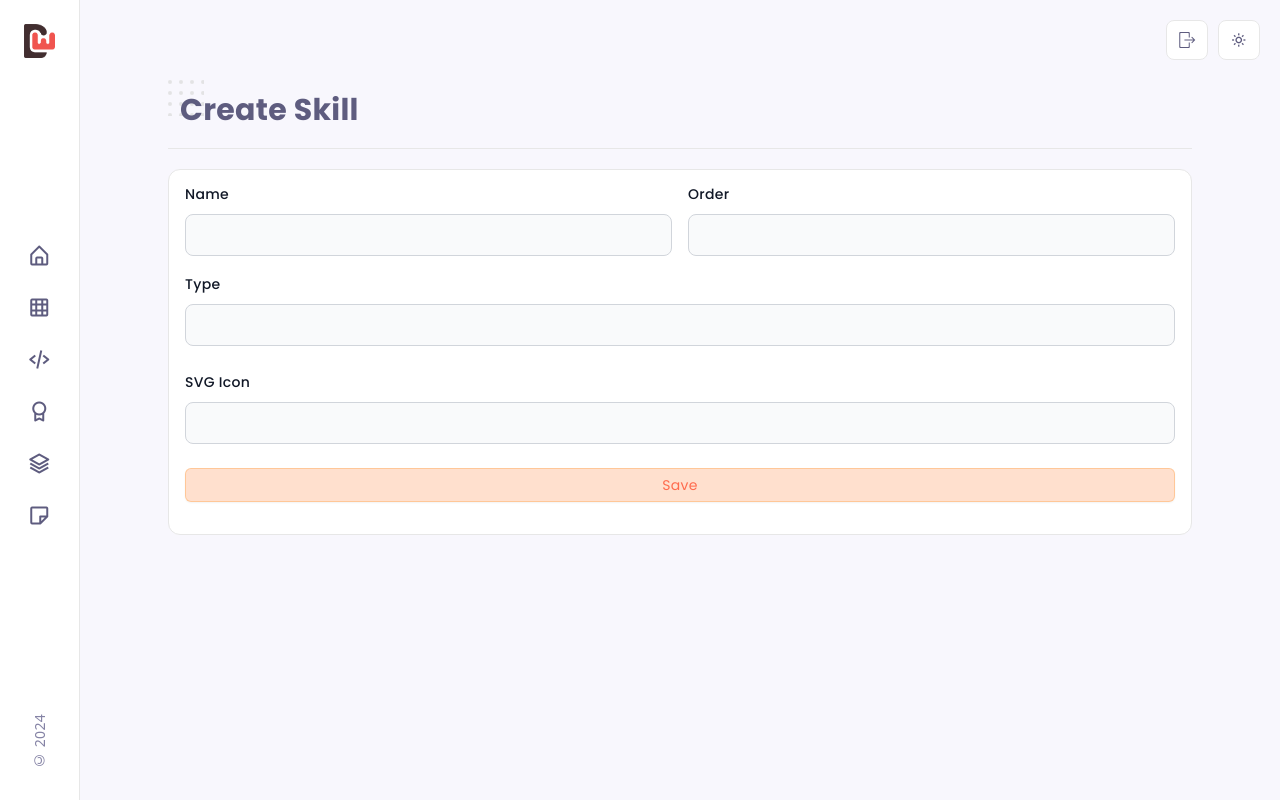
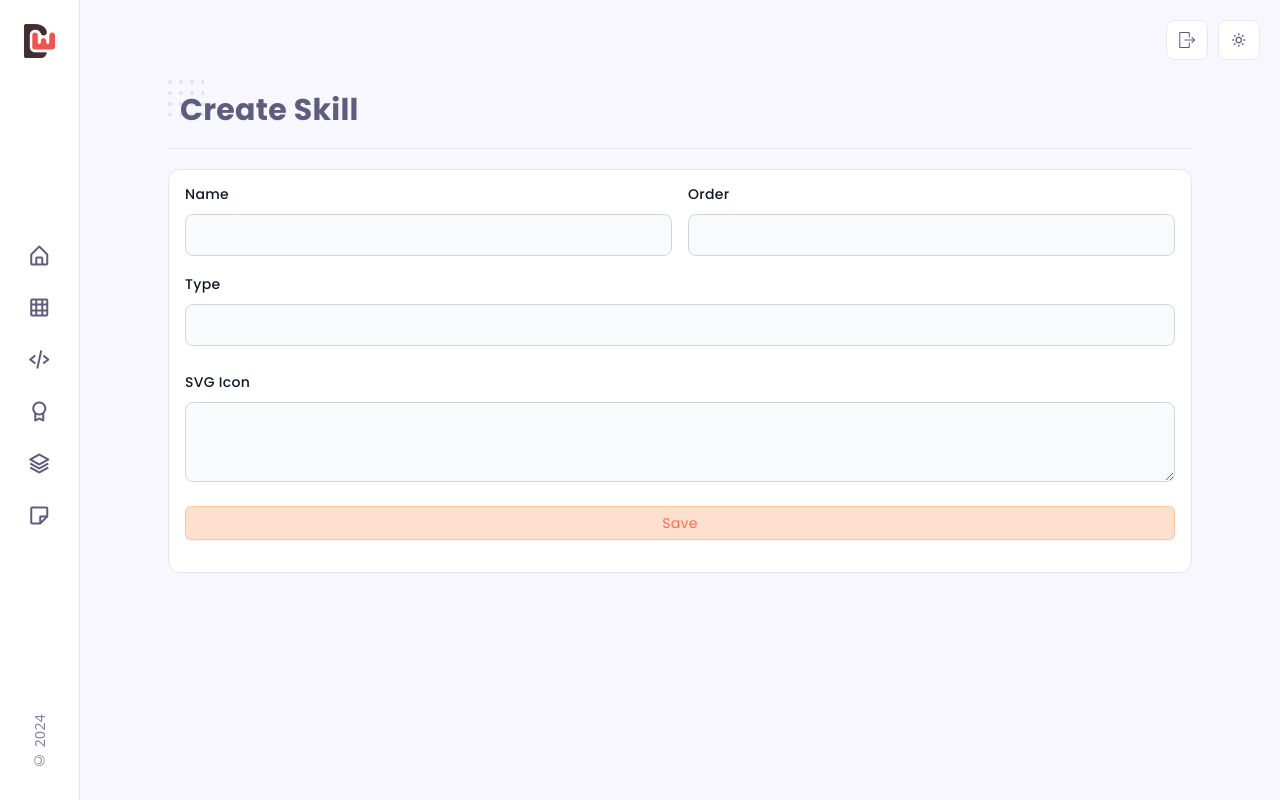
Before and after one commit to dwiwijaya/admin-dwiwijaya.com, a Next.js app: page /skill/create in a window 1280 px wide. Built offline with nearby package versions, Linux system fonts and the light colour scheme; no server answers; sample sign-in values are in the browser's storage.

Commit message:
skill form svg icon input to textarea

```diff
--- a/src/components/views/skill/SkillForm.jsx
+++ b/src/components/views/skill/SkillForm.jsx
@@ -1,5 +1,5 @@
 import { useForm } from "react-hook-form";
-import { Label, TextInput } from "flowbite-react";
+import { Label, TextInput, Textarea } from "flowbite-react";
 import React, { useEffect, useState } from "react";
 import addDocument from "@/services/firebase/crud/addDocument";
 import { v4 as uuid } from 'uuid'
@@ -97,8 +97,9 @@ const SkillForm = ({ initialData, action }) => {
                     <div className="mb-2 block">
                         <Label htmlFor="icon" value="SVG Icon" />
                     </div>
-                    <TextInput
+                    <Textarea
                         id="icon"
+                        className="h-20 scrollbar-hide"
                         onChange={handleChange}
                         {...register("icon", { required: true })}
                     />
```
